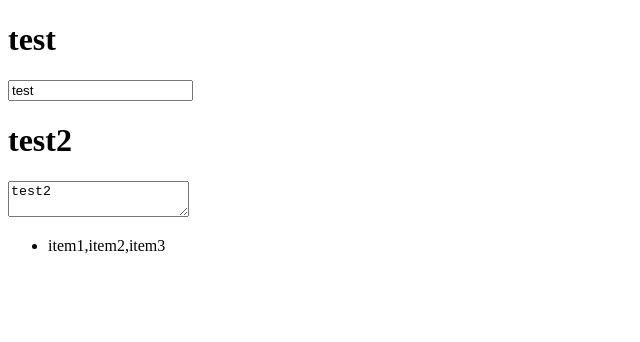
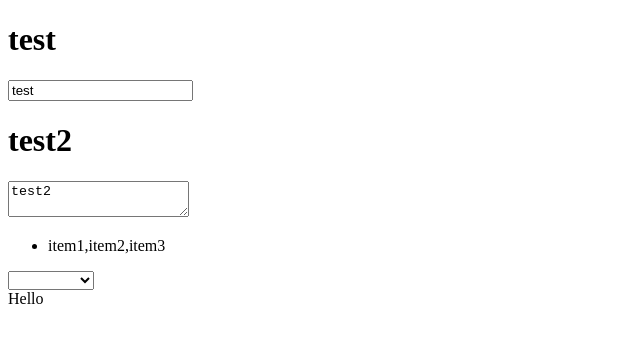
Before and after one commit to jshimkoski/DataBind, a plain HTML site: page index.html in a window 1280 px wide. Shown: the whole page, without its empty margins (0-640 px from the left). Drawn offline with Linux system fonts and the light colour scheme.

Commit message:
added select to input types, started setup for repeaters

```diff
--- a/index.html
+++ b/index.html
@@ -15,6 +15,12 @@
         <li data-bind="test3"></li>
     </ul>
 
+    <select data-bind="sel">
+        <option data-bind="selList"></option>
+    </select>
+
+    <div data-bind="sel"></div>
+
     <script src="./js/databind.js" type="text/javascript"></script>
     <script src="./js/main.js" type="text/javascript"></script>
 
--- a/js/databind.js
+++ b/js/databind.js
@@ -71,7 +71,9 @@
             };
         },
         _isInput: function(el) {
-            var bool = (el.tagName && el.tagName.toLowerCase() === "input") || (el.tagName && el.tagName.toLowerCase() === "textarea");
+            var bool = (el.tagName && el.tagName.toLowerCase() === "input") ||
+                (el.tagName && el.tagName.toLowerCase() === "textarea") ||
+                (el.tagName && el.tagName.toLowerCase() === "select");
             return bool;
         }
     };
--- a/js/main.js
+++ b/js/main.js
@@ -4,7 +4,9 @@
     var model = window.model = new DataBind({
         'test': 'test',
         'test2': 'test2',
-        'test3': ['item1', 'item2', 'item3']
+        'test3': ['item1', 'item2', 'item3'],
+        'sel': 'Hello',
+        'selList': ['Hello', 'Dolly']
     });
 
 })();
```
